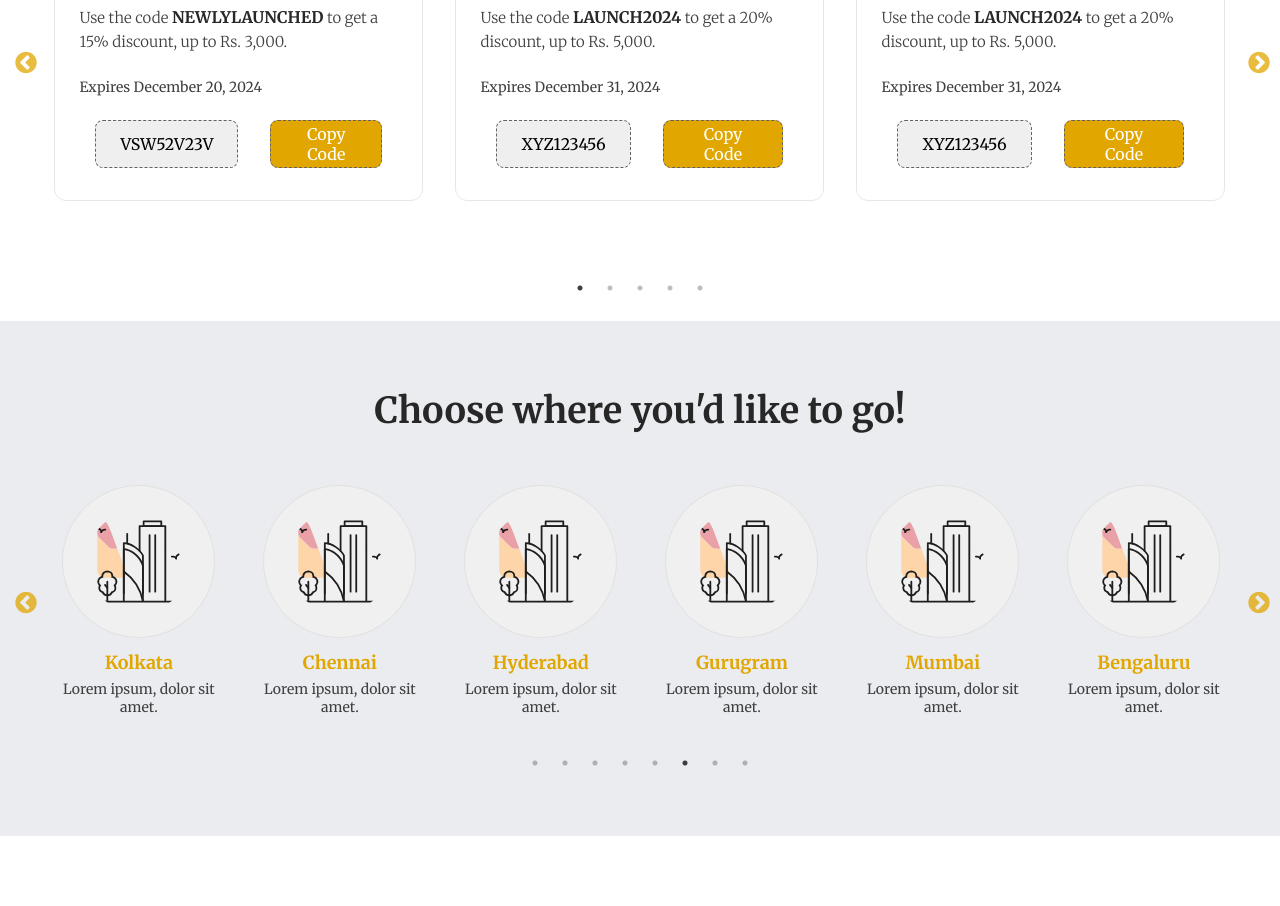
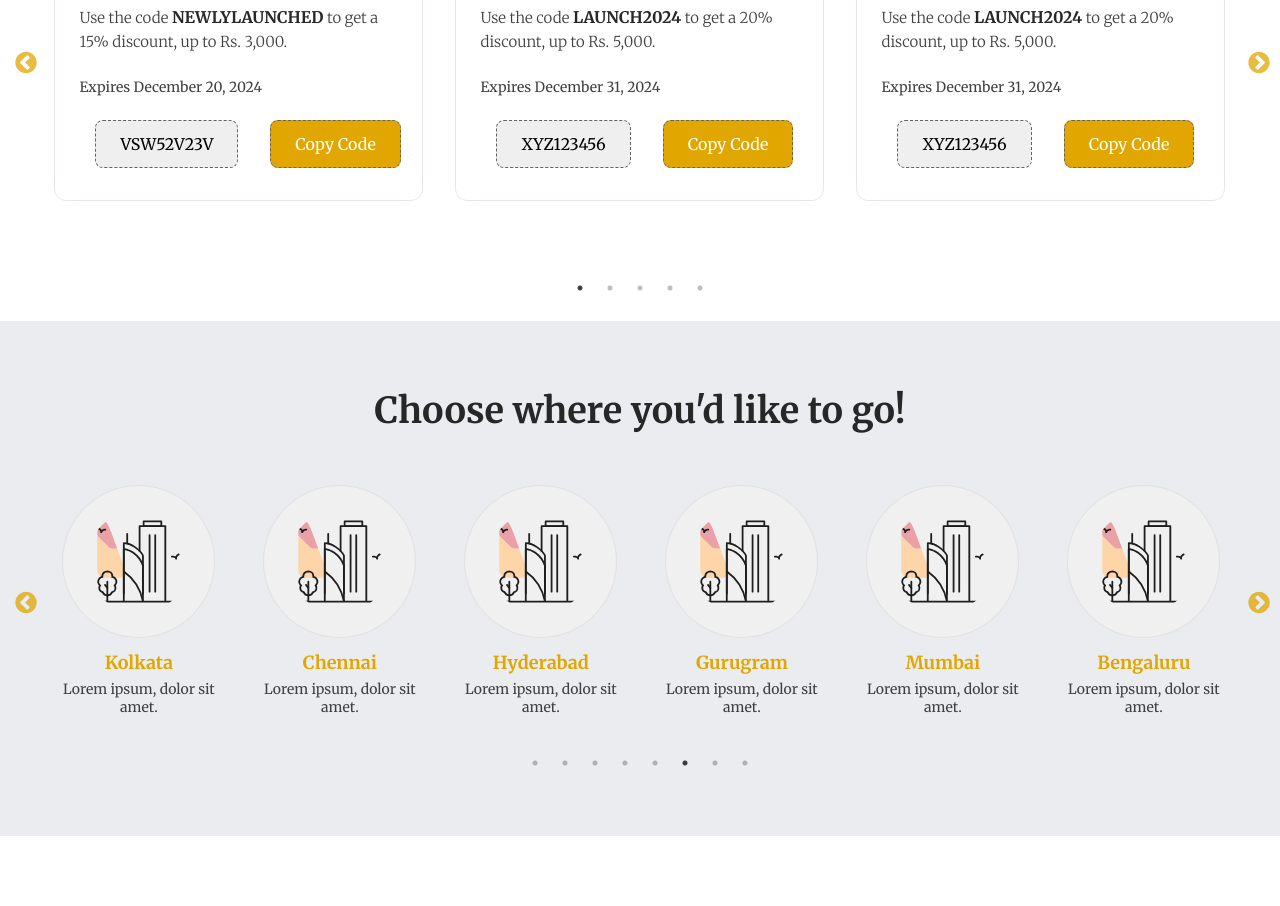
Before and after one commit to Shiv1516/Frontedn-assignment, a React (Create React App) app: page / in a window 1280 px wide. Shown: the part 1100-2006 px from the top of the page. Built offline with nearby package versions, Linux system fonts and the light colour scheme.

Commit message:
all changes done

```diff
--- a/src/Components/Offers.js
+++ b/src/Components/Offers.js
@@ -343,7 +343,7 @@ function Offers() {
                 <button className="coupan-code h48 plr24 br8 brd4 cp mlr16">
                   {offer.buttonCode}
                 </button>
-                <button className="coupan-code h48 plr24 br8 brd4 cp bg2 fc1 mlr16">
+                <button className="coupan-code h48 plr24 br8 brd4 cp bg2 fc1 mlr16 wsnw">
                   Copy Code
                 </button>
               </div>
```
